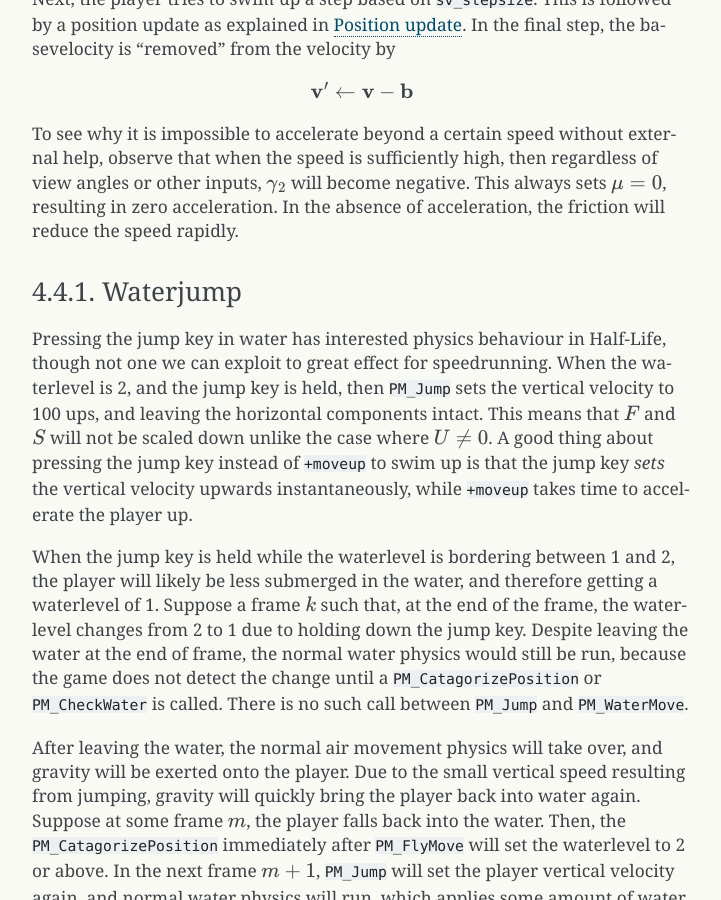
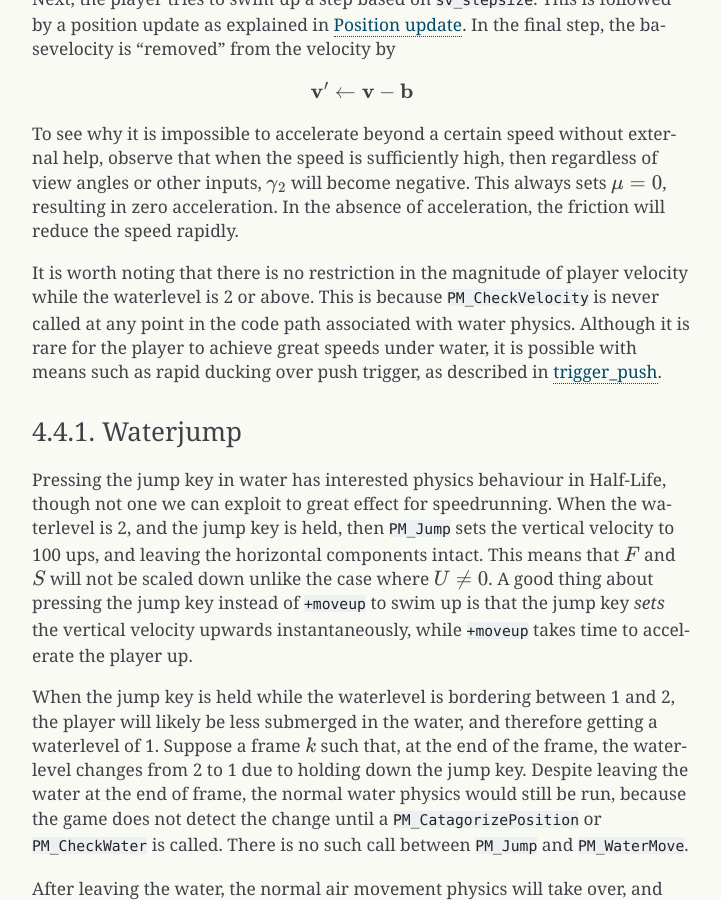
Before and after one commit to Matherunner/hldoc, a Sphinx documentation site: the page built from source/movement.rst, in a window 1280 px wide and 900 px high, scrolled down 7590 px. Shown: the whole window, without its empty margins (388-1109 px from the left). Built offline with Sphinx 7.4.7, drawn with Linux system fonts in a browser that asks for light colours; formulas are drawn with MathJax 3.

Commit message:
Add the lack of vel limit under water

```diff
--- a/source/movement.rst
+++ b/source/movement.rst
@@ -241,6 +241,8 @@ inputs, :math:`\gamma_2` will become negative. This always sets :math:`\mu = 0`,
 resulting in zero acceleration. In the absence of acceleration, the friction
 will reduce the speed rapidly.
 
+It is worth noting that there is no restriction in the magnitude of player velocity while the waterlevel is 2 or above. This is because ``PM_CheckVelocity`` is never called at any point in the code path associated with water physics. Although it is rare for the player to achieve great speeds under water, it is possible with means such as rapid ducking over push trigger, as described in :ref:`trigger_push`.
+
 .. _waterjump:
 
 Waterjump
```
